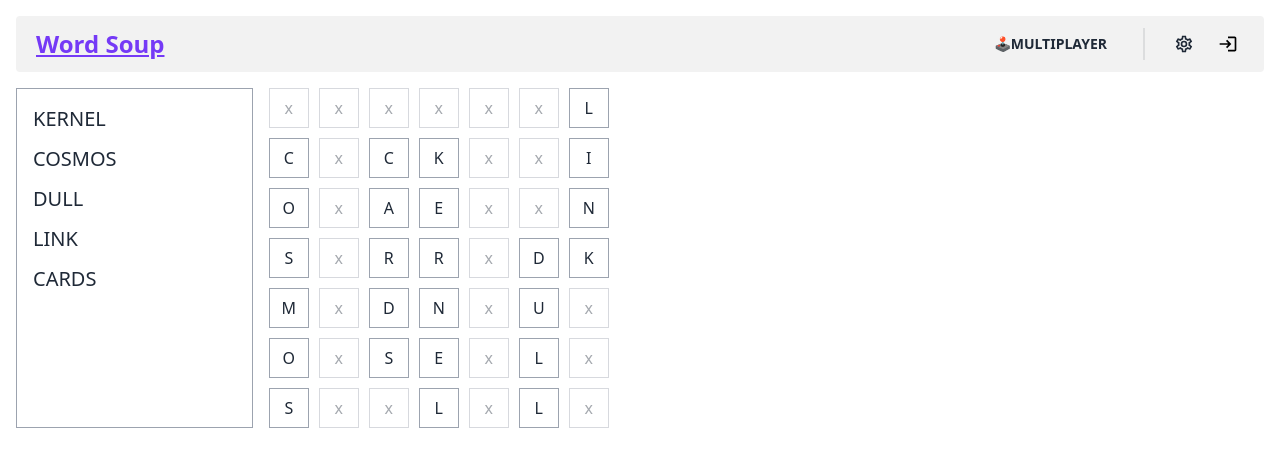
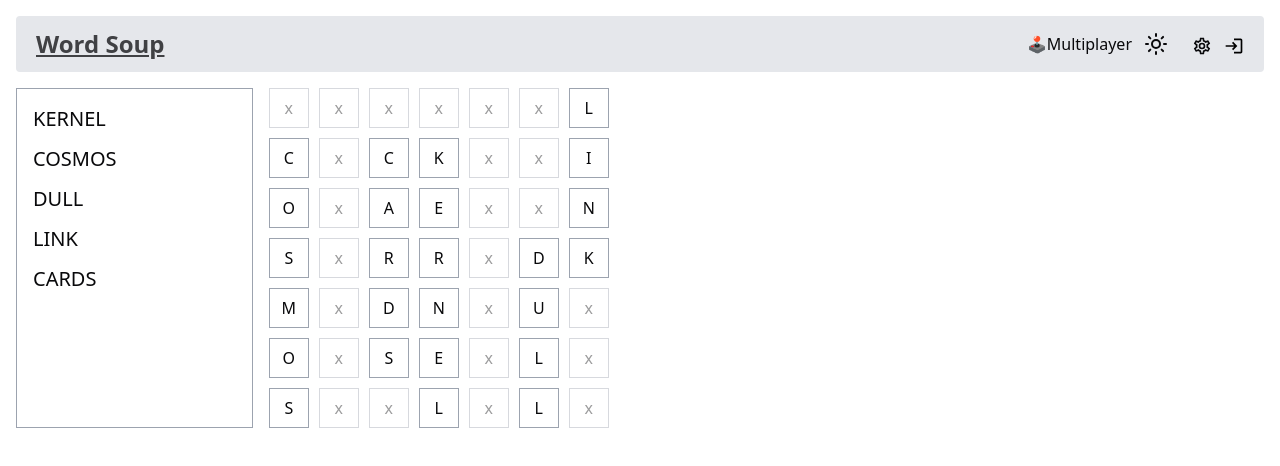
Before and after one commit to LuzAramburo/word-search, a React (Vite) app: page / in a window 1280 px wide. Shown: the top 466 px of the page. Built offline with nearby package versions, Linux system fonts and the light colour scheme; no server answers.

Commit message:
shadcn pt1 dark theme

```diff
--- a/package.json
+++ b/package.json
@@ -20,10 +20,13 @@
   },
   "dependencies": {
     "@reduxjs/toolkit": "^1.9.7",
+    "class-variance-authority": "^0.7.0",
     "classnames": "^2.3.2",
+    "clsx": "^2.1.1",
     "detect-it": "^4.0.1",
     "firebase": "^10.5.0",
     "generate-unique-id": "^2.0.3",
+    "lucide-react": "^0.424.0",
     "react": "^18.2.0",
     "react-copy-to-clipboard": "^5.1.0",
     "react-dom": "^18.2.0",
@@ -31,6 +34,8 @@
     "react-redux": "^8.1.3",
     "react-router-dom": "^6.17.0",
     "react-tsparticles": "^2.12.2",
+    "tailwind-merge": "^2.4.0",
+    "tailwindcss-animate": "^1.0.7",
     "tsparticles": "^2.12.0",
     "unique-names-generator": "^4.7.1"
   },
@@ -43,7 +48,6 @@
     "@typescript-eslint/parser": "^6.0.0",
     "@vitejs/plugin-react": "^4.0.3",
     "autoprefixer": "^10.4.16",
-    "daisyui": "^3.7.7",
     "eslint": "^8.45.0",
     "eslint-plugin-react": "^7.33.2",
     "eslint-plugin-react-hooks": "^4.6.0",
--- a/src/App.tsx
+++ b/src/App.tsx
@@ -1,8 +1,11 @@
 import { RouterProvider } from 'react-router-dom';
 import { router } from '@/router.tsx';
+import { ThemeProvider } from '@/components/ui/theme-provider.tsx';
 
 export const App = () => {
   return (
-    <RouterProvider router={router} />
+    <ThemeProvider defaultTheme="system" storageKey="ui-theme">
+      <RouterProvider router={router} />
+    </ThemeProvider>
   );
 };
--- a/src/components/navbar/Navbar.tsx
+++ b/src/components/navbar/Navbar.tsx
@@ -2,6 +2,7 @@ import { showDialog } from '@/store/gameSlice.ts';
 import { useAppDispatch, useAppSelector } from '@/store/hooks.ts';
 import { useLocation, useNavigate } from 'react-router-dom';
 import { NavbarAvatar } from '@/components/navbar/NavbarAvatar.tsx';
+import ThemeSwitch from '@/components/ui/ThemeSwitch.tsx';
 
 export const Navbar = () => {
   const tournament = useAppSelector(state => state.game.tournament);
@@ -30,14 +31,15 @@ export const Navbar = () => {
   };
 
   return (
-    <div className="navbar bg-base-200 rounded mb-4 px-5">
+    <div className="flex bg-gray-200 rounded mb-4 py-3 px-5">
       <div className="flex-1">
-        <a onClick={goHome} className="cursor-pointer opacity-80 hover:opacity-100">
+        <a onClick={goHome} className="text-purple-700 cursor-pointer opacity-80 hover:opacity-100">
           <h1 className="text-2xl text-primary font-bold underline">Word Soup</h1>
         </a>
       </div>
-      <div className="flex-none">
+      <div className="flex items-center gap-3">
         <a className="btn btn-ghost btn-sm" onClick={goTournamentCreation}>🕹️Multiplayer</a>
+        <ThemeSwitch/>
         <div className="divider lg:divider-horizontal"/>
         <div className="flex items-center gap-3">
           <button
--- /dev/null
+++ b/src/components/ui/ThemeSwitch.tsx
@@ -0,0 +1,16 @@
+import { Moon, Sun } from 'lucide-react';
+import { useTheme } from '@/components/ui/theme-provider.tsx';
+
+export default function ThemeSwitch() {
+  const { theme, setTheme } = useTheme();
+
+  const handleClick = () => {
+    const newTheme = theme === 'dark' ? 'light' : 'dark';
+    console.log(newTheme);
+    setTheme(newTheme);
+  };
+
+  if (theme === 'dark') return (<Moon className="cursor-pointer" onClick={handleClick}/>);
+
+  return(<Sun className="cursor-pointer" onClick={handleClick}/>);
+}
--- /dev/null
+++ b/src/components/ui/theme-provider.tsx
@@ -0,0 +1,68 @@
+import React, { createContext, useContext, useEffect, useState } from 'react';
+
+type Theme = 'dark' | 'light' | 'system'
+
+type ThemeProviderProps = {
+  children?: React.ReactNode;
+  defaultTheme?: Theme;
+  storageKey?: string;
+}
+
+type ThemeProviderState = {
+  theme: Theme;
+  setTheme: (theme: Theme) => void;
+}
+
+const initialState: ThemeProviderState = {
+  theme: 'system',
+  setTheme: () => null,
+};
+
+const ThemeProviderContext = createContext<ThemeProviderState>(initialState);
+
+export function ThemeProvider({
+  children,
+  defaultTheme = 'system',
+  storageKey = 'ui-theme',
+  ...props
+} : ThemeProviderProps) {
+  const [theme, setTheme] = useState(() => (localStorage.getItem(storageKey) as Theme) || defaultTheme);
+
+  useEffect(() => {
+    const root = window.document.documentElement;
+    root.classList.remove('light', 'dark');
+
+    if (theme === 'system') {
+      const systemTheme = window.matchMedia('(prefers-color-scheme: dark)').matches ? 'dark' : 'light';
+      root.classList.add(systemTheme);
+      return;
+    }
+
+    root.classList.add(theme);
+  }, [theme]);
+
+  const value = {
+    theme,
+    setTheme: (theme: Theme) => {
+      localStorage.setItem(storageKey, theme);
+      setTheme(theme);
+    },
+  };
+
+  return (
+    <ThemeProviderContext.Provider {...props} value={value}>
+      {children}
+    </ThemeProviderContext.Provider>
+  );
+}
+
+
+export const useTheme = () => {
+  const context = useContext(ThemeProviderContext);
+
+  if (context === undefined) {
+    throw new Error('useTheme must be used within a ThemeProvider');
+  }
+
+  return context;
+};
--- a/src/index.css
+++ b/src/index.css
@@ -2,16 +2,68 @@
 @tailwind components;
 @tailwind utilities;
 
-@layer components {
-  .navbar {
-    min-height: 3.5rem;
+@layer base {
+  :root {
+    --background: 0 0% 100%;
+    --foreground: 240 10% 3.9%;
+    --card: 0 0% 100%;
+    --card-foreground: 240 10% 3.9%;
+    --popover: 0 0% 100%;
+    --popover-foreground: 240 10% 3.9%;
+    --primary: 240 5.9% 10%;
+    --primary-foreground: 0 0% 98%;
+    --secondary: 240 4.8% 95.9%;
+    --secondary-foreground: 240 5.9% 10%;
+    --muted: 240 4.8% 95.9%;
+    --muted-foreground: 240 3.8% 46.1%;
+    --accent: 240 4.8% 95.9%;
+    --accent-foreground: 240 5.9% 10%;
+    --destructive: 0 84.2% 60.2%;
+    --destructive-foreground: 0 0% 98%;
+    --border: 240 5.9% 90%;
+    --input: 240 5.9% 90%;
+    --ring: 240 10% 3.9%;
+    --radius: 0.5rem;
+    --chart-1: 12 76% 61%;
+    --chart-2: 173 58% 39%;
+    --chart-3: 197 37% 24%;
+    --chart-4: 43 74% 66%;
+    --chart-5: 27 87% 67%;
   }
 
-  .alert {
-    @apply px-3 py-2 rounded;
-  }
-
-  .btn-hug {
-    @apply min-h-[auto] min-w-[auto] w-auto h-auto p-0;
+  .dark {
+    --background: 240 10% 3.9%;
+    --foreground: 0 0% 98%;
+    --card: 240 10% 3.9%;
+    --card-foreground: 0 0% 98%;
+    --popover: 240 10% 3.9%;
+    --popover-foreground: 0 0% 98%;
+    --primary: 0 0% 98%;
+    --primary-foreground: 240 5.9% 10%;
+    --secondary: 240 3.7% 15.9%;
+    --secondary-foreground: 0 0% 98%;
+    --muted: 240 3.7% 15.9%;
+    --muted-foreground: 240 5% 64.9%;
+    --accent: 240 3.7% 15.9%;
+    --accent-foreground: 0 0% 98%;
+    --destructive: 0 62.8% 30.6%;
+    --destructive-foreground: 0 0% 98%;
+    --border: 240 3.7% 15.9%;
+    --input: 240 3.7% 15.9%;
+    --ring: 240 4.9% 83.9%;
+    --chart-1: 220 70% 50%;
+    --chart-2: 160 60% 45%;
+    --chart-3: 30 80% 55%;
+    --chart-4: 280 65% 60%;
+    --chart-5: 340 75% 55%;
   }
 }
+
+@layer base {
+  * {
+    @apply border-border;
+  }
+  body {
+    @apply bg-background text-foreground;
+  }
+}
--- /dev/null
+++ b/src/utils.ts
@@ -0,0 +1,6 @@
+import { type ClassValue, clsx } from "clsx"
+import { twMerge } from "tailwind-merge"
+
+export function cn(...inputs: ClassValue[]) {
+  return twMerge(clsx(inputs))
+}
--- a/tailwind.config.js
+++ b/tailwind.config.js
@@ -1,16 +1,77 @@
-import daisyui from 'daisyui';
-
 /** @type {import('tailwindcss').Config} */
-export default {
+module.exports = {
+  darkMode: ["class"],
   content: [
-    './index.html',
-    './src/**/*.{js,ts,jsx,tsx}',
+    './pages/**/*.{ts,tsx}',
+    './components/**/*.{ts,tsx}',
+    './app/**/*.{ts,tsx}',
+    './src/**/*.{ts,tsx}',
   ],
+  prefix: "",
   theme: {
-    extend: {},
+    container: {
+      center: true,
+      padding: "2rem",
+      screens: {
+        "2xl": "1400px",
+      },
+    },
+    extend: {
+      colors: {
+        border: "hsl(var(--border))",
+        input: "hsl(var(--input))",
+        ring: "hsl(var(--ring))",
+        background: "hsl(var(--background))",
+        foreground: "hsl(var(--foreground))",
+        primary: {
+          DEFAULT: "hsl(var(--primary))",
+          foreground: "hsl(var(--primary-foreground))",
+        },
+        secondary: {
+          DEFAULT: "hsl(var(--secondary))",
+          foreground: "hsl(var(--secondary-foreground))",
+        },
+        destructive: {
+          DEFAULT: "hsl(var(--destructive))",
+          foreground: "hsl(var(--destructive-foreground))",
+        },
+        muted: {
+          DEFAULT: "hsl(var(--muted))",
+          foreground: "hsl(var(--muted-foreground))",
+        },
+        accent: {
+          DEFAULT: "hsl(var(--accent))",
+          foreground: "hsl(var(--accent-foreground))",
+        },
+        popover: {
+          DEFAULT: "hsl(var(--popover))",
+          foreground: "hsl(var(--popover-foreground))",
+        },
+        card: {
+          DEFAULT: "hsl(var(--card))",
+          foreground: "hsl(var(--card-foreground))",
+        },
+      },
+      borderRadius: {
+        lg: "var(--radius)",
+        md: "calc(var(--radius) - 2px)",
+        sm: "calc(var(--radius) - 4px)",
+      },
+      keyframes: {
+        "accordion-down": {
+          from: { height: "0" },
+          to: { height: "var(--radix-accordion-content-height)" },
+        },
+        "accordion-up": {
+          from: { height: "var(--radix-accordion-content-height)" },
+          to: { height: "0" },
+        },
+      },
+      animation: {
+        "accordion-down": "accordion-down 0.2s ease-out",
+        "accordion-up": "accordion-up 0.2s ease-out",
+      },
+    },
   },
-  plugins: [daisyui],
-  daisyui: {
-    // themes: ['light'],
-  },
-};
+  plugins: [require("tailwindcss-animate")],
+}
```
Also changed, not shown: components.json (added), 1 other file (tests, documents, lock files or other folders).
